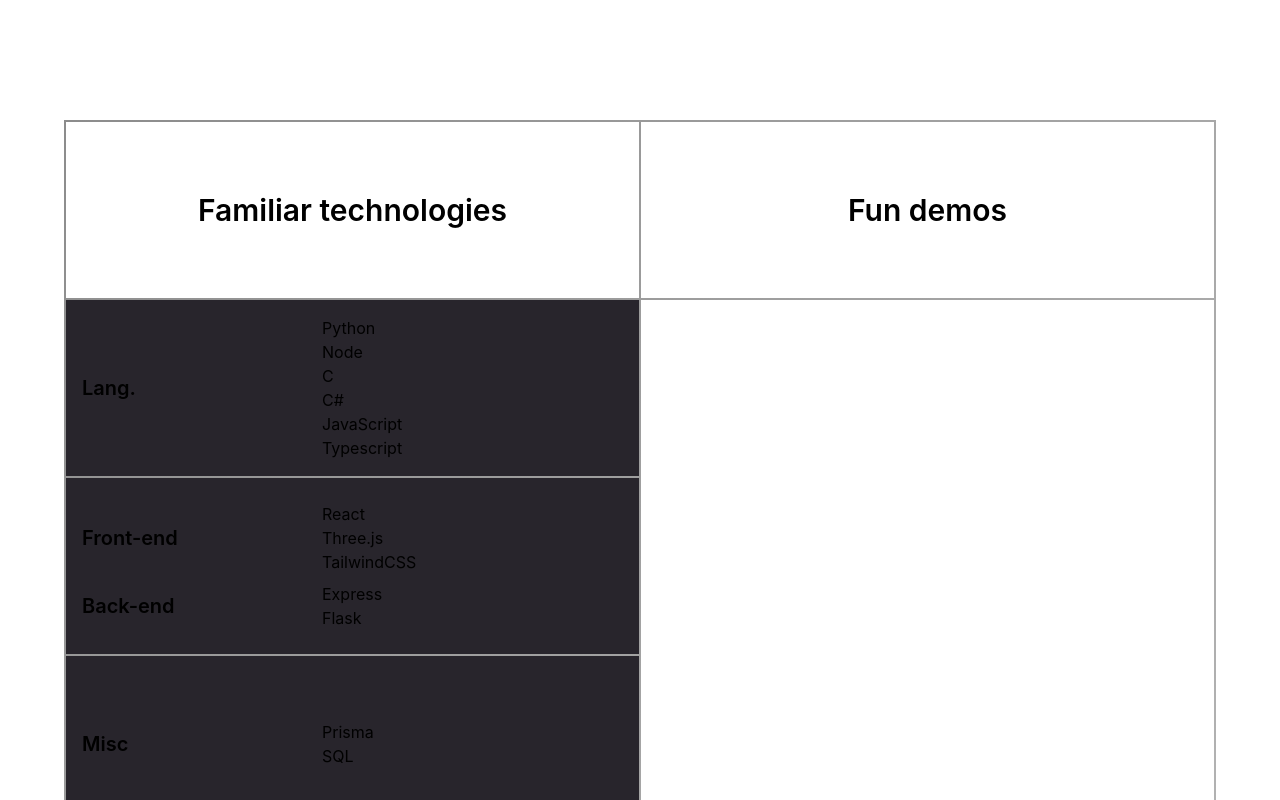
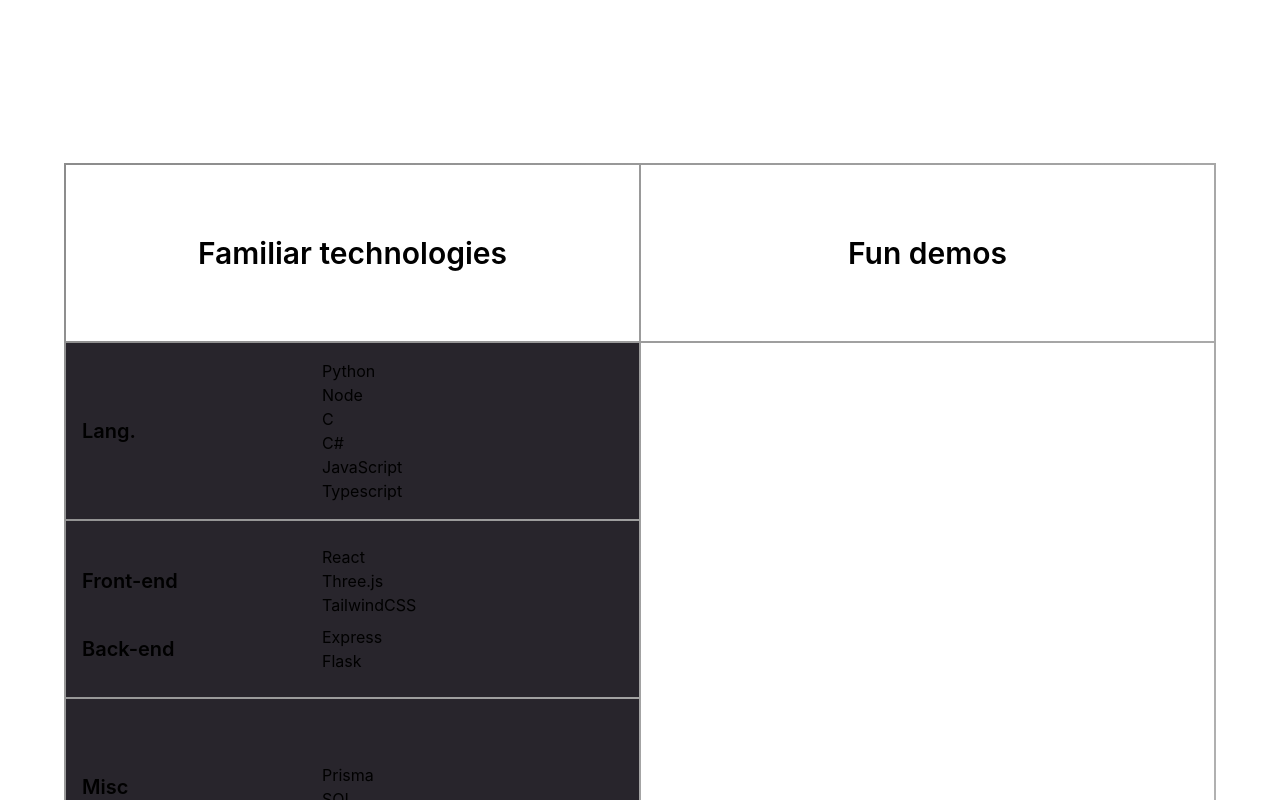
Before and after one commit to laycookie/Portfolio, a Next.js app: page / in a window 1280 px wide. Shown: the part 680-1480 px from the top of the page. Built offline with nearby package versions, Linux system fonts and the light colour scheme.

Commit message:
Bug fix
+ center grid
+ changes sideNav toMove values when window is resized.

```diff
--- a/src/app/SkillGrid.tsx
+++ b/src/app/SkillGrid.tsx
@@ -28,7 +28,7 @@
 
   return (
     <div
-      className={`grid_hover_effect dark:grid_hover_effect p-[2px]`}
+      className={`grid_hover_effect dark:grid_hover_effect p-[2px] w-[100%] m-auto`}
       ref={gridRef}
     >
       <div className="grid grid-cols-1 lg:grid-cols-2 grid-rows-4 gap-[2px]">
--- a/src/app/page.tsx
+++ b/src/app/page.tsx
@@ -18,7 +18,7 @@
       <Navbar pageTitle="Home" />
       <SideNav>
         <main className="contain">
-          <section className="h-[100vh]" id="Intro.">
+          <section id="Intro." className="h-[100vh]">
             <h1
               className="font-semibold text-4xl sm:text-6xl md:text-7xl
            text-stroke-2 pt-[max(76px,32vh)]"
@@ -41,7 +41,7 @@
             dark:stroke-white dark:fill-white"
             />
           </section>
-          <section id="Skills">
+          <section id="Skills" className="h-[100vh] flex justify-center">
             <SkillGrid />
           </section>
         </main>
--- a/src/components/SideNav.tsx
+++ b/src/components/SideNav.tsx
@@ -22,6 +22,7 @@
     [] as SectionPrepNav[]
   );
   useEffect(() => {
+    const handleResize = () => {
       const sectionsCli: SectionPrepNav[] = [] as SectionPrepNav[];
       if (!children) return;
       const childrenVer = Children.only(children);
@@ -42,6 +43,12 @@
         }
       }
       setSections(sectionsCli);
+    };
+    handleResize();
+    window.addEventListener("resize", handleResize);
+    return () => {
+      window.removeEventListener("resize", handleResize);
+    };
   }, []);
 
   return (
```
Lines whose indentation alone changed are shown as unchanged.
